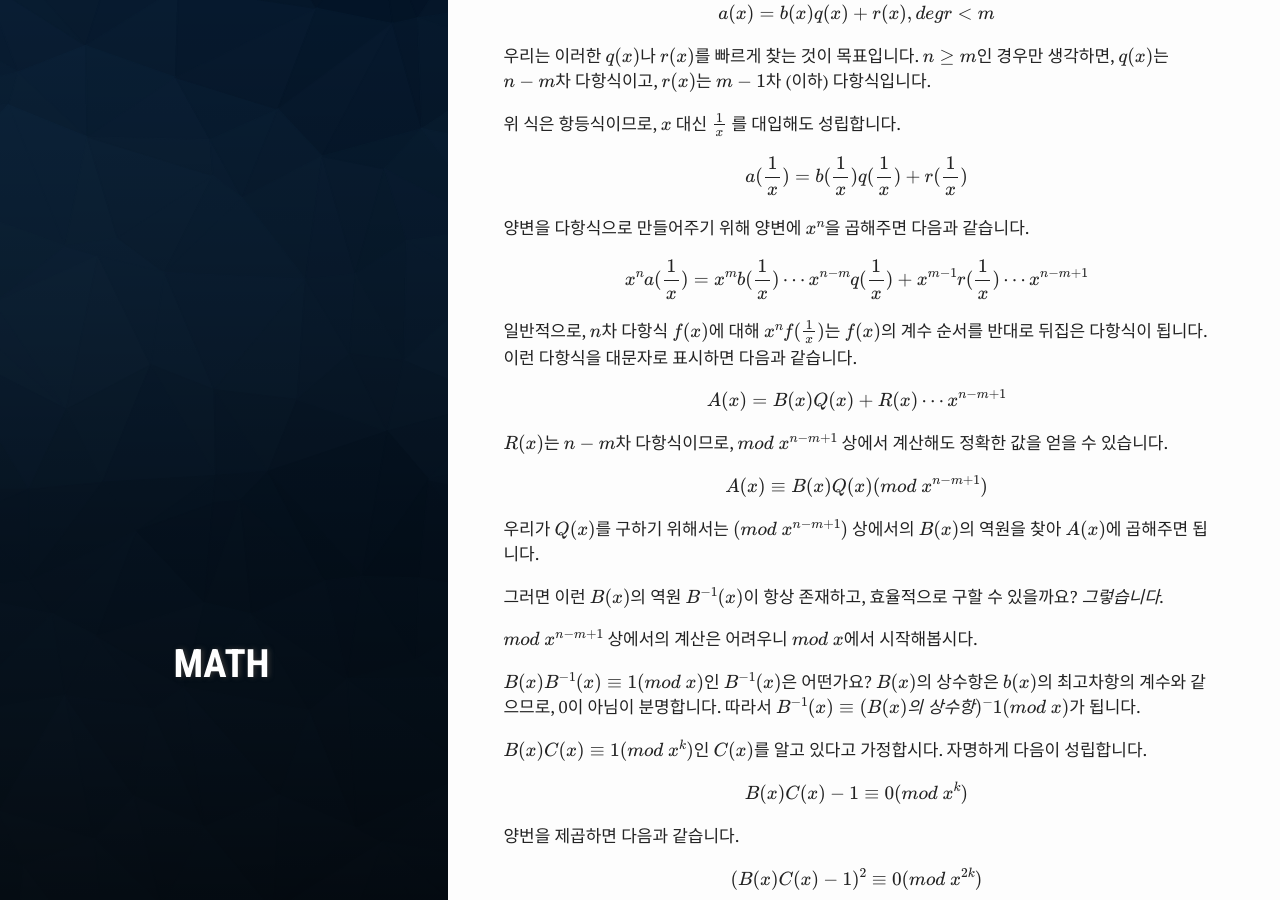
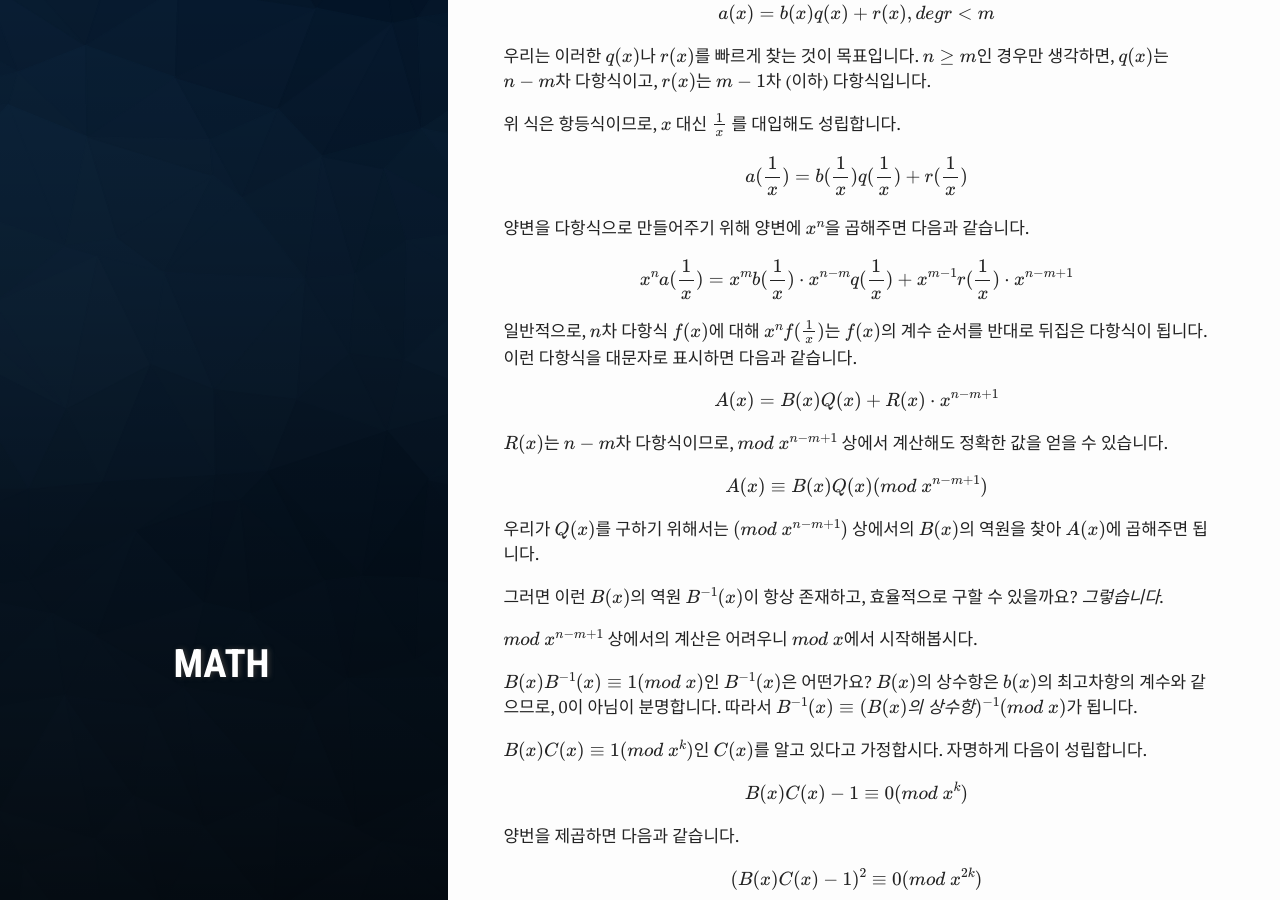
Before and after one commit to ahgus89/ahgus89.github.io, a Jekyll site: the page built from _posts/2020-04-07-linear-recurrence.md, in a window 1280 px wide and 900 px high, scrolled down 2294 px. Built offline with Jekyll 4.4.1, drawn with Linux system fonts in a browser that asks for light colours; formulas are drawn with MathJax 3.

Commit message:
Update 2020-04-07-linear-recurrence.md

```diff
--- a/_posts/2020-04-07-linear-recurrence.md
+++ b/_posts/2020-04-07-linear-recurrence.md
@@ -82,11 +82,11 @@ $$a({1 \over x}) = b({1 \over x}) q({1 \over x}) + r({1 \over x})$$
 
 양변을 다항식으로 만들어주기 위해 양변에 $x^n$을 곱해주면 다음과 같습니다.
 
-$$x^n a({1 \over x}) = x^m b({1 \over x}) \cdots x^{n-m} q({1 \over x}) + x^{m-1} r({1 \over x}) \cdots x^{n-m+1}$$
+$$x^n a({1 \over x}) = x^m b({1 \over x}) \cdot x^{n-m} q({1 \over x}) + x^{m-1} r({1 \over x}) \cdot x^{n-m+1}$$
 
 일반적으로, $n$차 다항식 $f(x)$에 대해 $x^n f({1 \over x})$는 $f(x)$의 계수 순서를 반대로 뒤집은 다항식이 됩니다. 이런 다항식을 대문자로 표시하면 다음과 같습니다.
 
-$$A(x) = B(x)Q(x) + R(x) \cdots x^{n-m+1}$$
+$$A(x) = B(x)Q(x) + R(x) \cdot x^{n-m+1}$$
 
 $R(x)$는 $n-m$차 다항식이므로, $mod \space x^{n-m+1}$ 상에서 계산해도 정확한 값을 얻을 수 있습니다.
 
@@ -98,7 +98,7 @@ $$A(x) \equiv B(x)Q(x) (mod \space x^{n-m+1})$$
 
 $mod \space x^{n-m+1}$ 상에서의 계산은 어려우니 $mod \space x$에서 시작해봅시다.
 
-$B(x) B^{-1} (x) \equiv 1 (mod \space x)$인 $B^{-1} (x)$은 어떤가요? $B(x)$의 상수항은 $b(x)$의 최고차항의 계수와 같으므로, 0이 아님이 분명합니다. 따라서 $B^{-1} (x) \equiv (B(x)의 \space 상수항)^-1 (mod \space x)$가 됩니다.
+$B(x) B^{-1} (x) \equiv 1 (mod \space x)$인 $B^{-1} (x)$은 어떤가요? $B(x)$의 상수항은 $b(x)$의 최고차항의 계수와 같으므로, 0이 아님이 분명합니다. 따라서 $B^{-1} (x) \equiv (B(x)의 \space 상수항)^{-1} (mod \space x)$가 됩니다.
 
 $B(x)C(x) \equiv 1 (mod \space x^k)$인 $C(x)$를 알고 있다고 가정합시다. 자명하게 다음이 성립합니다.
 
```
